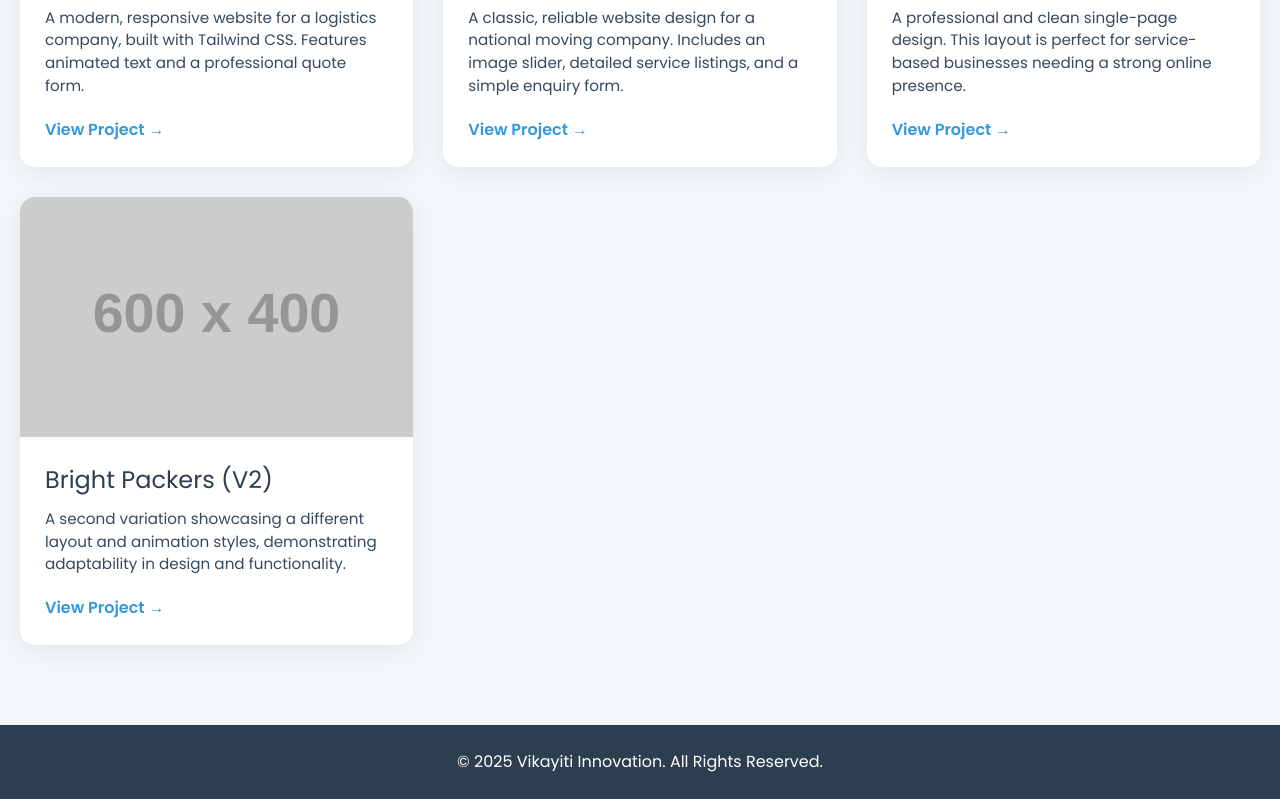
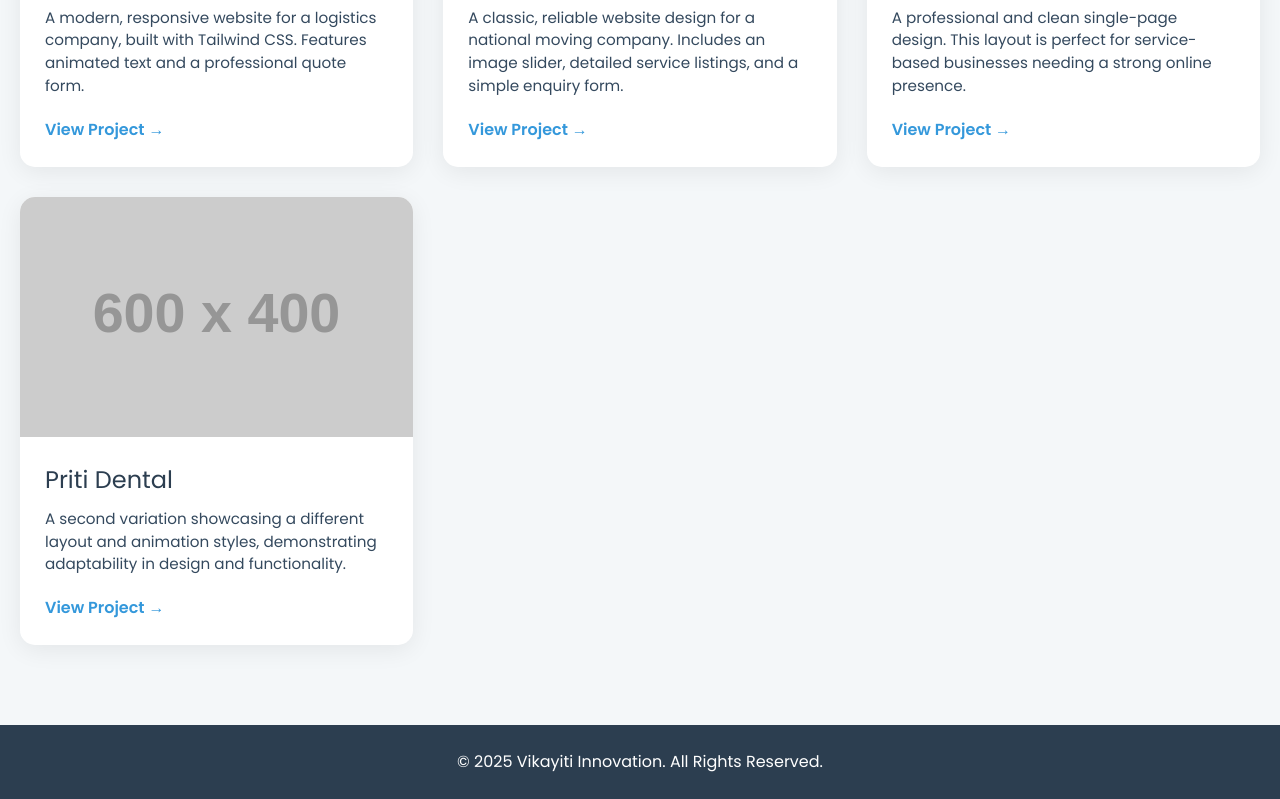
Before and after one commit to iamvinaykumaryadav15-ui/vikayiti-innovation, a plain HTML site: page index.html in a window 1280 px wide. Shown: the part 1100-1899 px from the top of the page. Drawn offline with nearby package versions, Linux system fonts and the light colour scheme; placeholder pictures from the web are drawn by us.

Commit message:
Update index.html

```diff
--- a/index.html
+++ b/index.html
@@ -203,7 +203,7 @@
                         <div class="portfolio-card">
                            <img src="https://placehold.co/600x400/FFCC00/05445E?text=Bright+V2" alt="Bright Packers V2 Website Screenshot">
                             <div class="portfolio-content">
-                                <h3>Bright Packers (V2)</h3>
+                                <h3>Priti Dental</h3>
                                 <p>A second variation showcasing a different layout and animation styles, demonstrating adaptability in design and functionality.</p>
                                 <span class="view-project-btn">View Project &rarr;</span>
                             </div>
```
